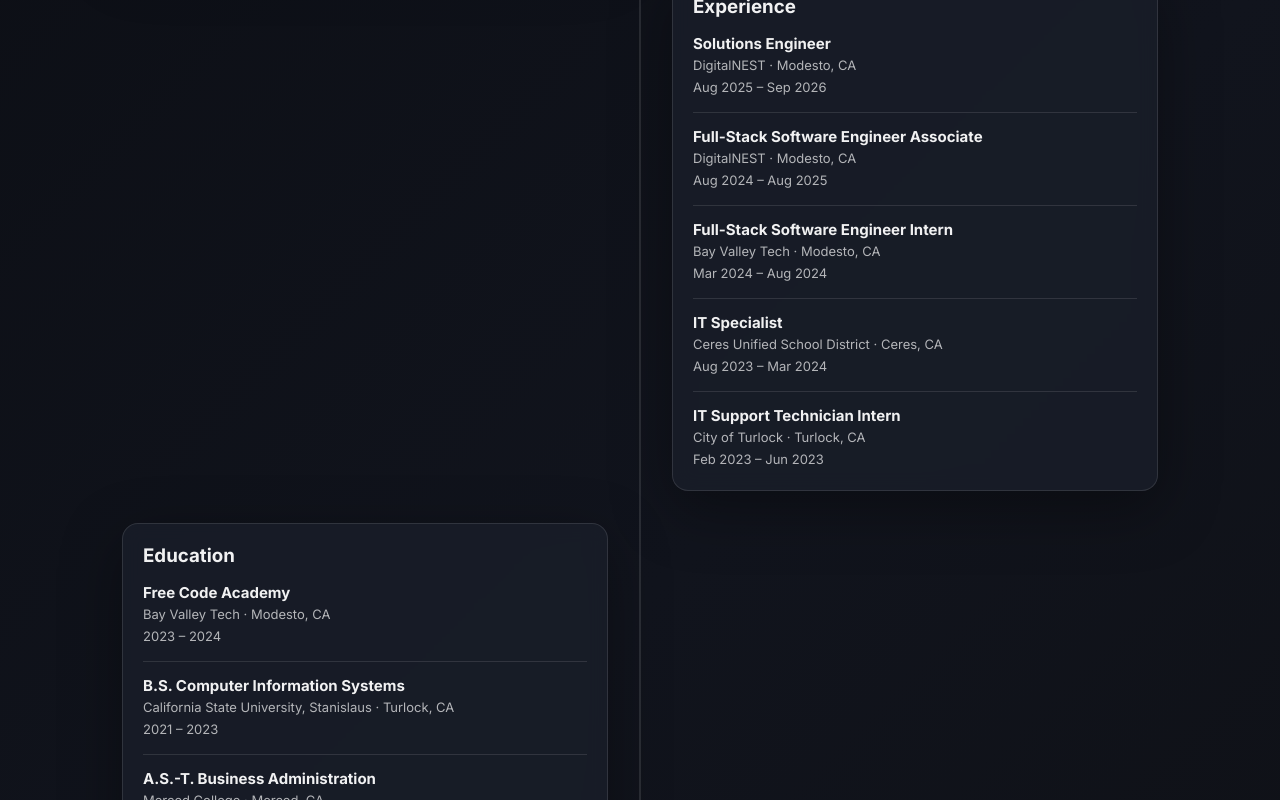
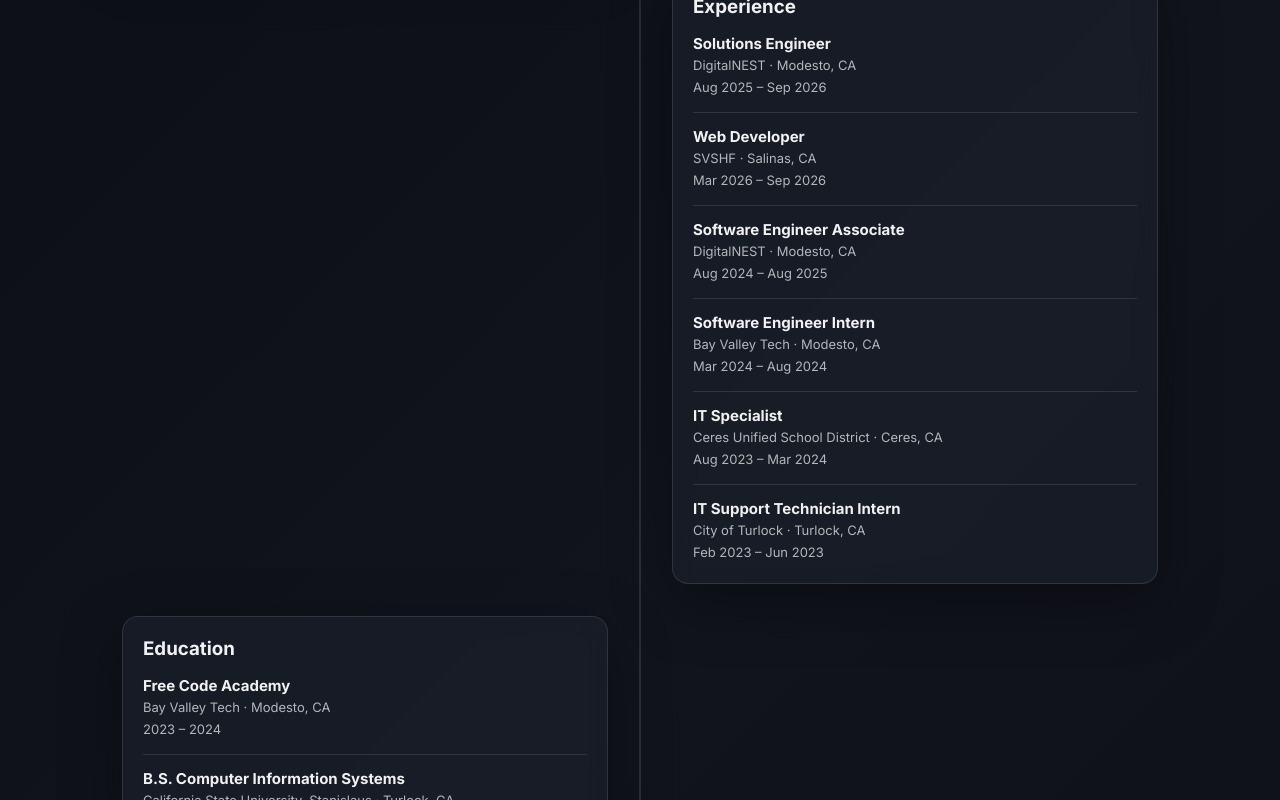
Before and after one commit to vlomeli/portfolio, a React (Vite) app: page / in a window 1280 px wide. Shown: the part 1200-2000 px from the top of the page. Built offline with nearby package versions, Linux system fonts and the light colour scheme.

Commit message:
Edit: changed text for experience

```diff
--- a/src/components/about/about.jsx
+++ b/src/components/about/about.jsx
@@ -48,12 +48,17 @@
       dates: "Aug 2025 – Sep 2026",
     },
     {
-      title: "Full-Stack Software Engineer Associate",
+      title: "Web Developer",
+      organization: "SVSHF · Salinas, CA",
+      dates: "Mar 2026 – Sep 2026",
+    },
+    {
+      title: "Software Engineer Associate",
       organization: "DigitalNEST · Modesto, CA",
       dates: "Aug 2024 – Aug 2025",
     },
     {
-      title: "Full-Stack Software Engineer Intern",
+      title: "Software Engineer Intern",
       organization: "Bay Valley Tech · Modesto, CA",
       dates: "Mar 2024 – Aug 2024",
     },
```
